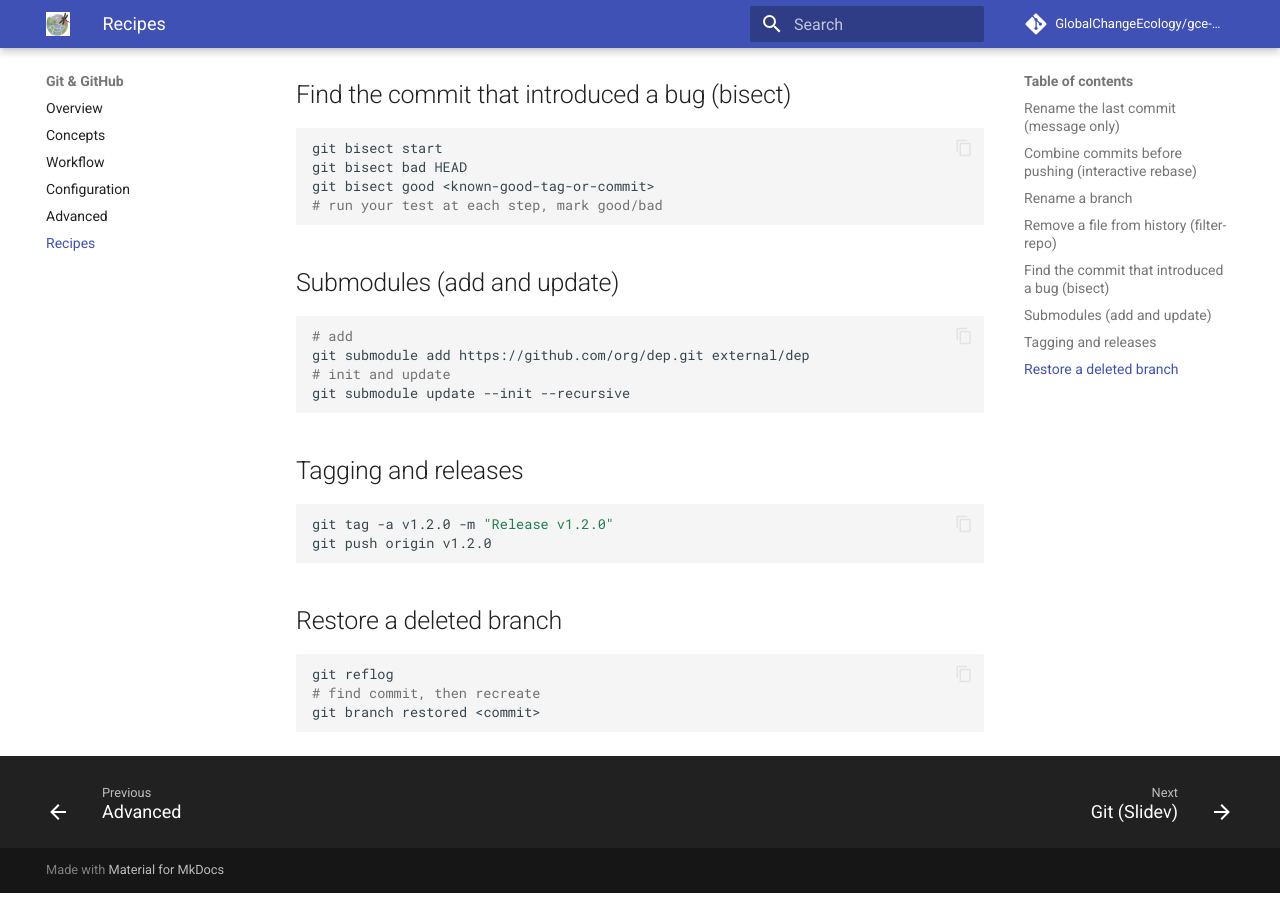
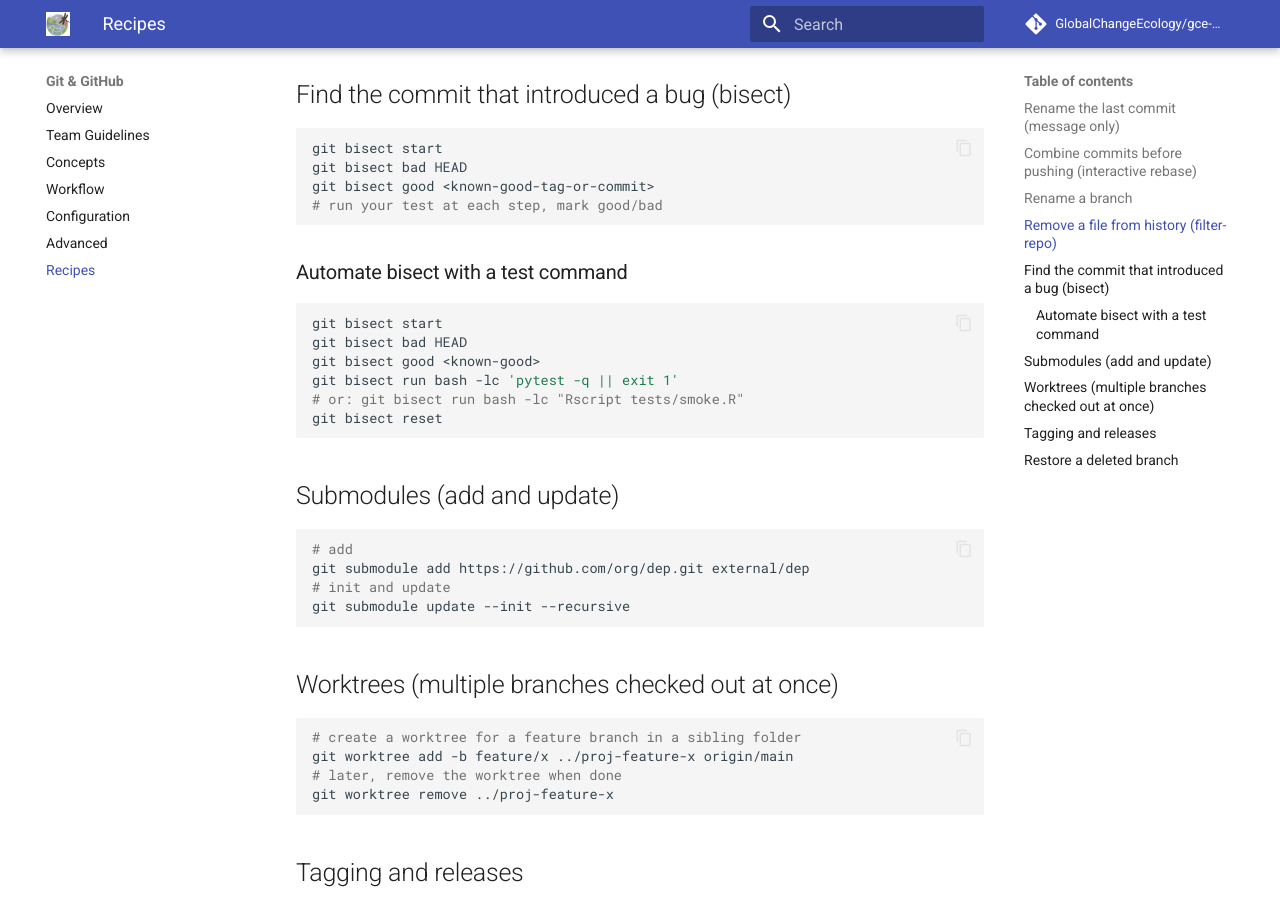
Before and after one commit to GlobalChangeEcology/gce-sustainable-code-and-data-handbook, an MkDocs documentation site: the page built from docs/git/RECIPES.md, in a window 1280 px wide and 900 px high, scrolled down 861 px. Built offline with MkDocs 1.6.1 and Material for MkDocs 9.7.7, drawn with Linux system fonts in a browser that asks for light colours; comment, search, counter and statistics services are not loaded.

Commit message:
Homepage: add Repro 101 card; Git: expand Recipes (bisect run, worktree), add Team Guidelines; fix nav

````diff
--- a/docs/git/RECIPES.md
+++ b/docs/git/RECIPES.md
@@ -35,12 +35,30 @@ git bisect good <known-good-tag-or-commit>
 # run your test at each step, mark good/bad
 ```
 
+### Automate bisect with a test command
+```bash
+git bisect start
+git bisect bad HEAD
+git bisect good <known-good>
+git bisect run bash -lc 'pytest -q || exit 1'
+# or: git bisect run bash -lc "Rscript tests/smoke.R"
+git bisect reset
+```
+
 ## Submodules (add and update)
 ```bash
 # add
 git submodule add https://github.com/org/dep.git external/dep
 # init and update
 git submodule update --init --recursive
+```
+
+## Worktrees (multiple branches checked out at once)
+```bash
+# create a worktree for a feature branch in a sibling folder
+git worktree add -b feature/x ../proj-feature-x origin/main
+# later, remove the worktree when done
+git worktree remove ../proj-feature-x
 ```
 
 ## Tagging and releases
--- a/mkdocs.yml
+++ b/mkdocs.yml
@@ -60,6 +60,7 @@ nav:
   - Tools: TOOLS.md
   - Git & GitHub:
       - Overview: git/INDEX.md
+      - Team Guidelines: git/GUIDELINES.md
       - Concepts: git/CONCEPTS.md
       - Workflow: git/WORKFLOW.md
       - Configuration: git/CONFIG.md
````
Also changed, not shown: docs/git/GUIDELINES.md (added, +40 -0 lines), docs/git/INDEX.md (+1 -1 lines), docs/index.md (+11 -0 lines).
